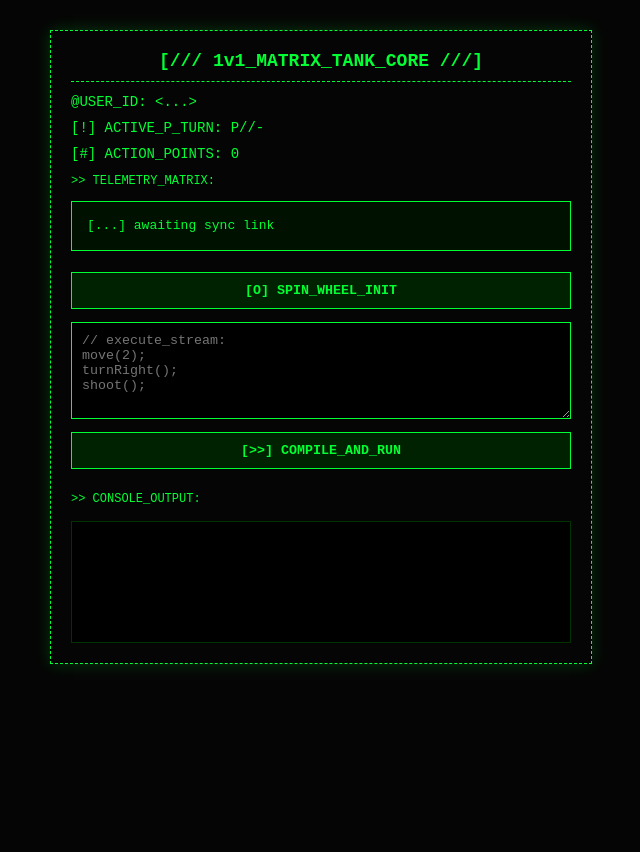
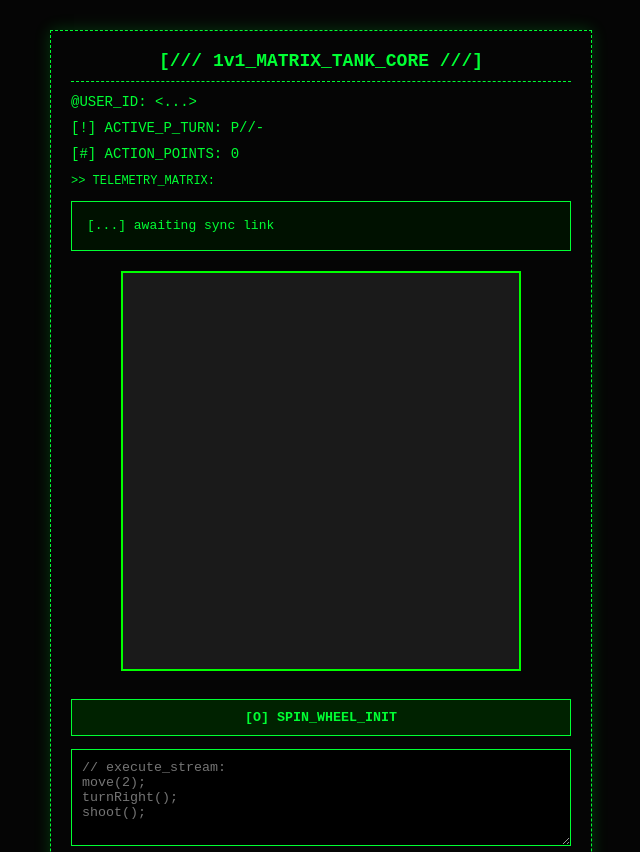
Before and after one commit to dokhnadzeilia-pixel/tanka-manka, a website: page public/index.html in a window 1280 px wide. Shown: the top 852 px of the page, without its empty margins (319-959 px from the left). Before the commit the page ends 800 px from the top, so only its background shows below. Drawn offline with nearby package versions, Linux system fonts and the light colour scheme; no server answers.

Commit message:
Refactor HTML structure and styles for tank game

```diff
--- a/public/index.html
+++ b/public/index.html
@@ -148,7 +148,7 @@
 
         <p style="margin-bottom: 2px; font-size: 12px;">&gt;&gt; TELEMETRY_MATRIX:</p>
         <pre id="tank-data">[...] awaiting sync link</pre>
-        <div id="grid-container"></div>
+        <div id="game-grid"></div>
 
         <button id="spin" onclick="sendSpin()">[O] SPIN_WHEEL_INIT</button>
 
```
